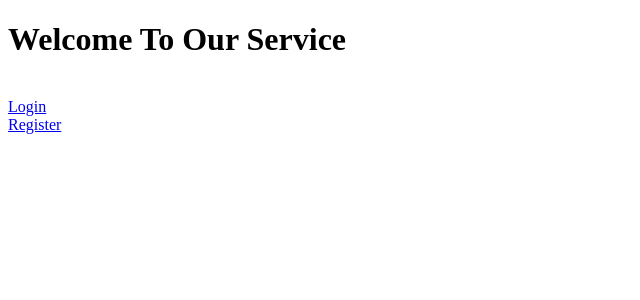
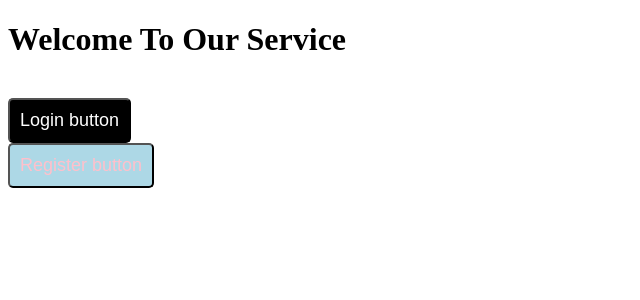
Before and after one commit to csmithswim/CDReactProject, a React (Create React App) app in the folder client/: page / in a window 1280 px wide. Shown: the top 300 px of the page, without its empty margins (0-640 px from the left). Built offline with nearby package versions, Linux system fonts and the light colour scheme; the HTML template or start-up script is replaced by a standard one.

Commit message:
edited home.js

```diff
--- a/client/src/Components/Home.js
+++ b/client/src/Components/Home.js
@@ -1,4 +1,5 @@
 import React from 'react';
+import Button from './Button';
 
 export default function Home() {
 
@@ -11,19 +12,33 @@ export default function Home() {
                 Welcome To Our Service
             </h1>
             <br/>
-            <a
+
+            <Button
+            onClick = {() => {window.location = loginLink}}
+            text='Login button'
+            style={{color: 'white', backgroundColor: 'black'}}
+
+            />
+
+            {/*<a
                 href={loginLink}
             >
             Login
-            </a>
+            </a> */}
+
             <br/>
-            <a
+            <Button
+            onClick = {() => {window.location = regLink}}
+            text='Register button'
+
+            />
+            {/*<a
                 href={regLink}
             >
 
             Register
 
-            </a>
+            </a> */}
 
         </div>
     )
```
